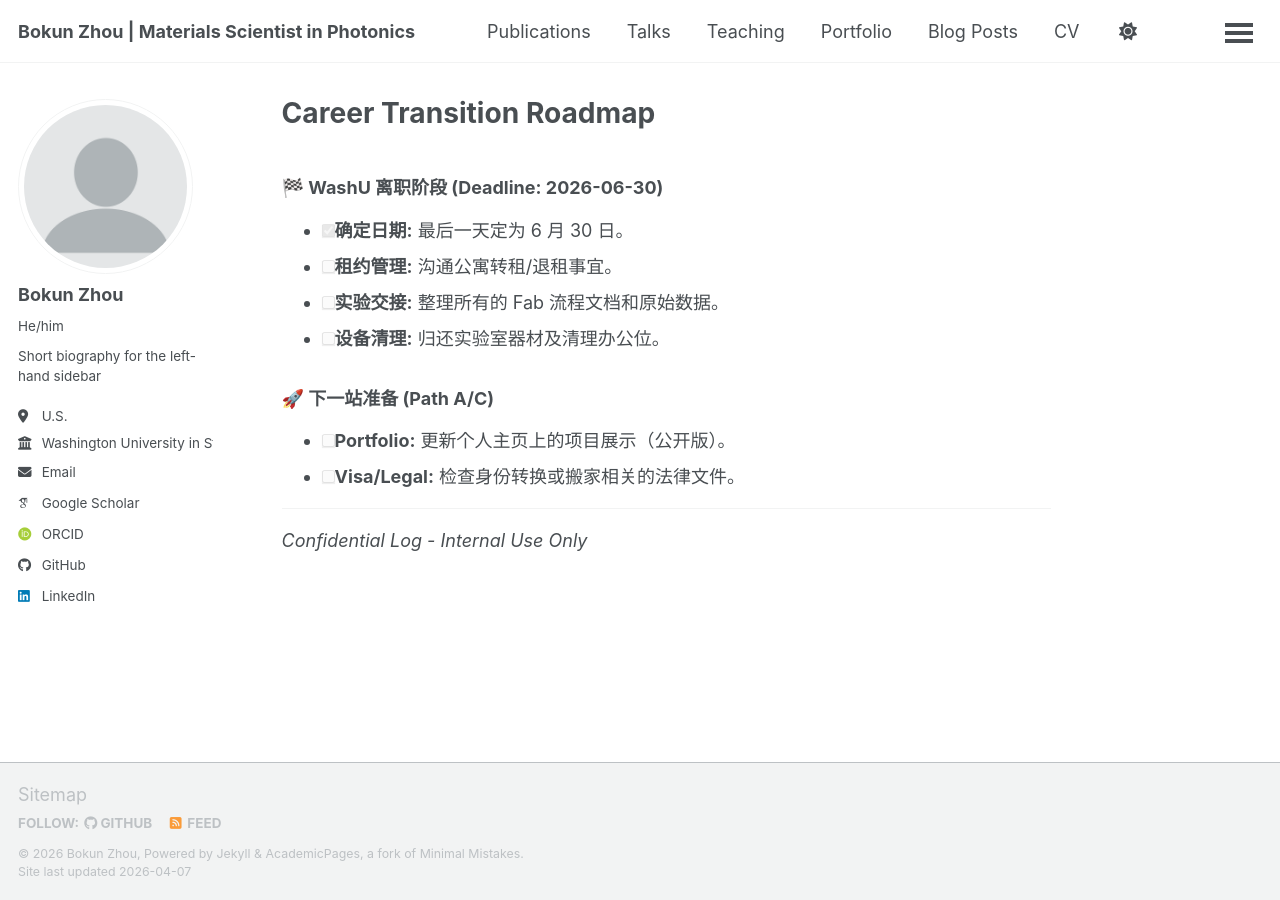
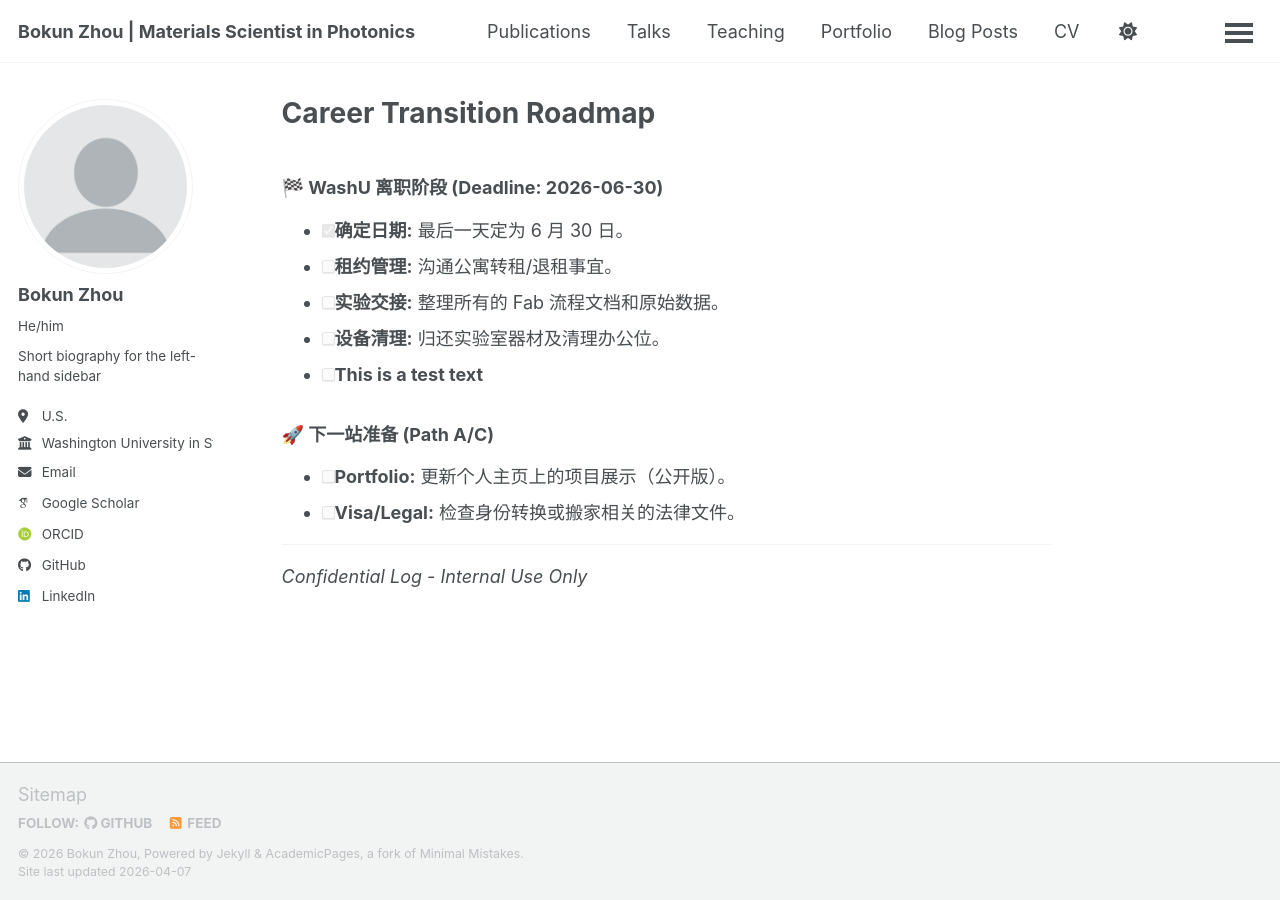
Before and after one commit to bokunz/bokunz.github.io, a Jekyll site: the page built from _pages/exit-plan-2026.md, in a window 1280 px wide. Built offline with Jekyll 4.4.1, drawn with Linux system fonts in a browser that asks for light colours; some web fonts are replaced; a script bundle is joined from its source files by our own code; library files that are not in the unit come from our copies.

Commit message:
Test commit for exit plan 2026

```diff
--- a/_pages/exit-plan-2026.md
+++ b/_pages/exit-plan-2026.md
@@ -11,6 +11,7 @@ sitemap: false
 * [ ] **租约管理:** 沟通公寓转租/退租事宜。
 * [ ] **实验交接:** 整理所有的 Fab 流程文档和原始数据。
 * [ ] **设备清理:** 归还实验室器材及清理办公位。
+* [ ] **This is a test text**
 
 ### 🚀 下一站准备 (Path A/C)
 * [ ] **Portfolio:** 更新个人主页上的项目展示（公开版）。
```
